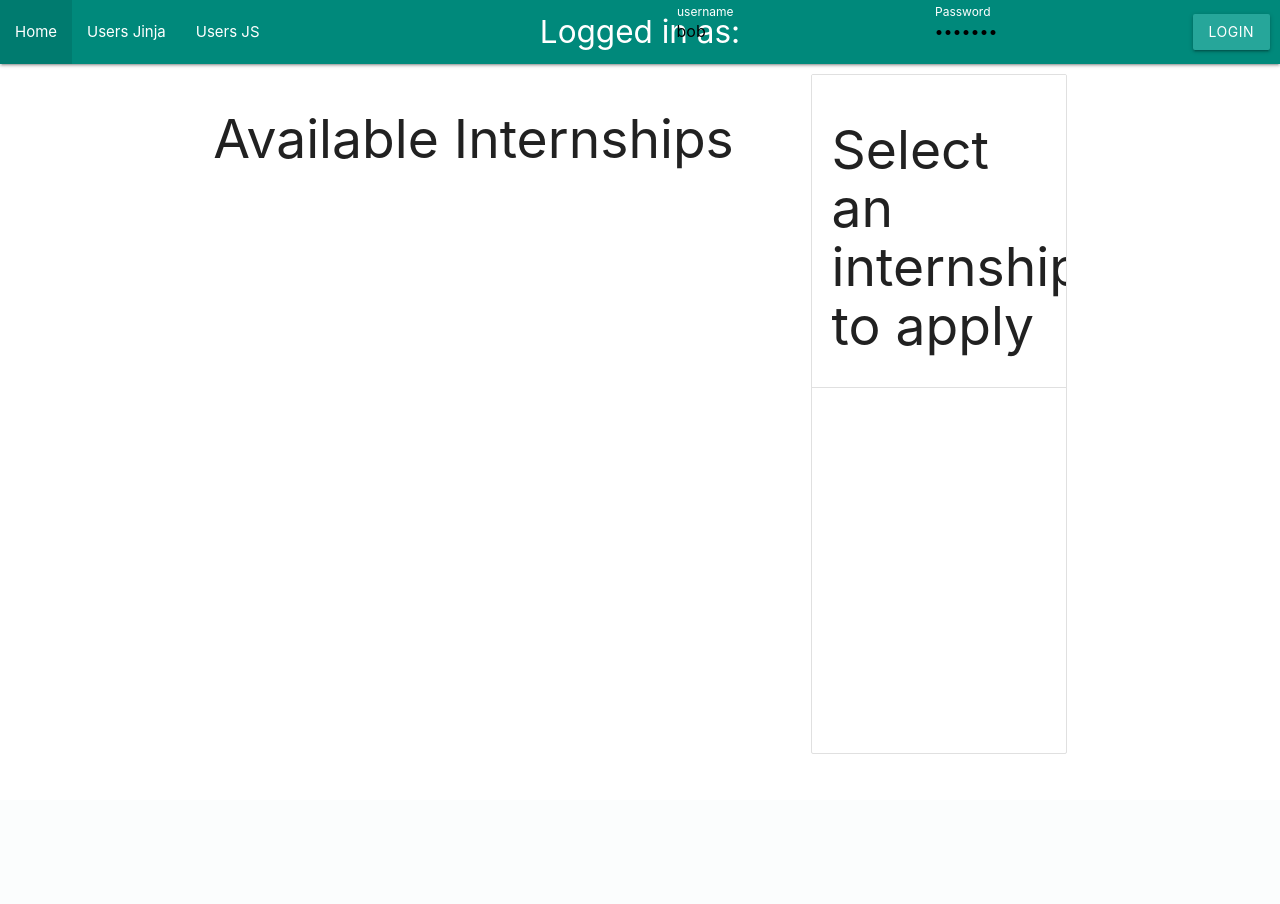
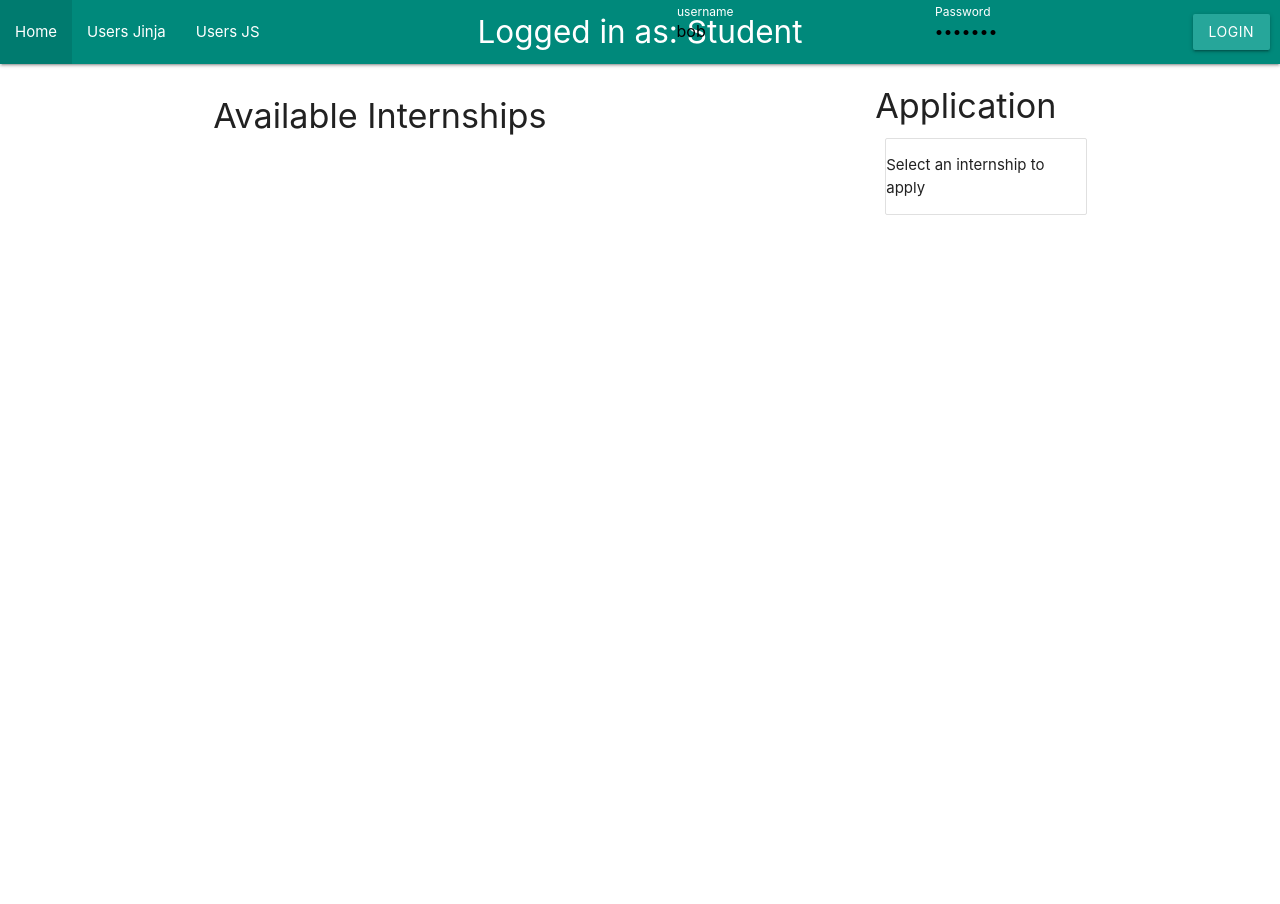
Before and after one commit to OurINFO2602Project/Project-Restart, a Flask app: page /student.html in a window 1280 px wide. Before the commit the page ends 754 px from the top, so only its background shows below. Run offline with Flask 3, Linux system fonts and the light colour scheme.

Commit message:
Update student.html

```diff
--- a/App/templates/student.html
+++ b/App/templates/student.html
@@ -1,12 +1,12 @@
 {% extends "layout.html" %}
 {% block title %}Student Dashboard{% endblock %}
-{% block page %}Logged in as: {{ current_user.username }}{% endblock %}
+{% block page %}Logged in as: Student{% endblock %}
 
 {% block content %}
 <main class="row">
-    <section class="col s8">
-      <div class="row" style="overflow-y: scroll; height:75vh; margin:10px">
-        <h2>Available Internships</h2>
+    <section class="col l9">
+      <div class="row" style="overflow-y: scroll; height:100vh; margin:10px">
+        <h4>Available Internships</h4>
         <ul>
           {% for internship in internships %}
             <li class="collection-item">
@@ -15,12 +15,12 @@
                       <div class="card-content">
                         <span class="card-title">{{ internship.title }}</span>
                         <p>Company: {{ internship.company.company_name }}</p>
-                        <p>{{ internship.start_date }} TO {{ internship.end_date }}</p>
+                        <p>{{ internship.start_date }} to {{ internship.end_date }}</p>
                         <p>Salary: {{ internship.salary }}</p>
                         <p>{{ internship.description }}</p>
                       </div>
                       <div class="card-action">
-                        <a href="{{ url_for('student_views.show_application_form', internship_id=internship.id) }}" class="btn">Apply</a>
+                        <a href="{{ url_for('student_views.apply_to_internship', internship_id=internship.id) }}" class="btn">Apply</a>
                       </div>
                     </div>
                   </div>
@@ -30,11 +30,12 @@
       </div>
     </section>
 
-    <section class="col s4" >
-      <ul class="collection with-header" style="overflow-y: scroll; height:85vh; margin:10px">
-        {% if internship %}
-          <li class="collection-header"><h2>Apply to {{ internship.title }}</h2></li>
-          <form method="POST" action="/apply/{{internship_id}}">
+    <section class="col l3">
+      <h4>Application</h4>
+      <ul class="collection with-header" style="width:100%; margin:10px">
+        {% if selected_internship %}
+          <li class="collection-header">Apply to {{ selected_internship.title }}</li>
+          <form method="POST" action="{{ url_for('student_views.apply_to_internship', internship_id=selected_internship.id) }}">
             <label for="degree">Degree:</label>
             <input type="text" name="degree" required><br>
 
@@ -50,8 +51,9 @@
             <button type="submit">Submit</button>
           </form>
         {% else %}
-          <li class="collection-header"><h2>Select an internship to apply</h2></li>
+          <p>Select an internship to apply</p>
         {% endif %}
+       </ul>
     </section>
   </main>
 {% endblock %}
```
